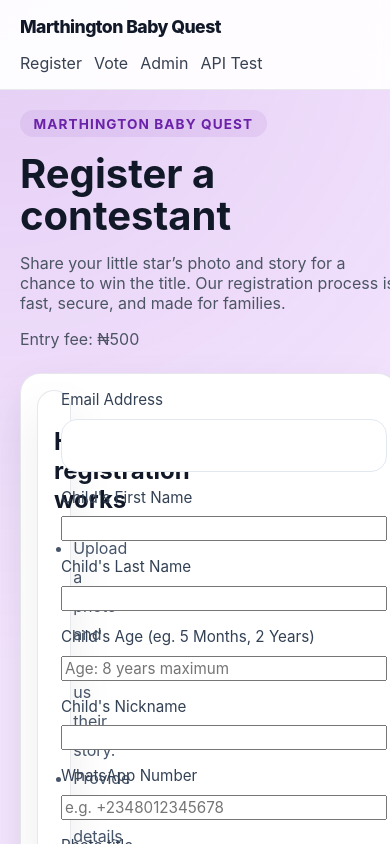
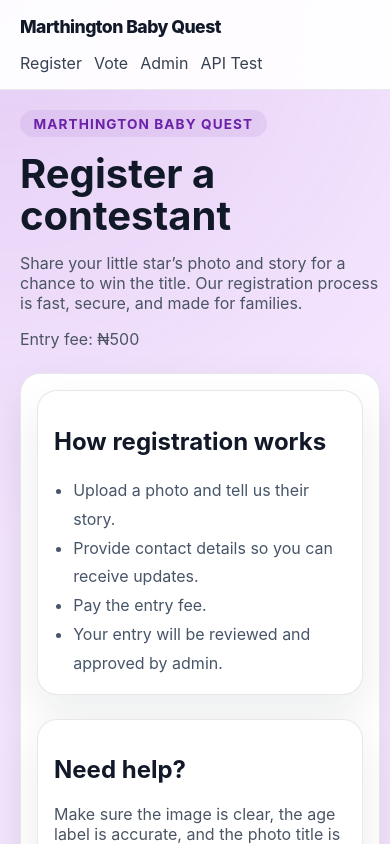
Before and after one commit to Washingtonam/Marthington-Quest, a Next.js app in the folder client/: page /register in a window 390 px wide. Shown: the top 844 px of the page. Built offline with nearby package versions, Linux system fonts and the light colour scheme; no server answers.

Commit message:
feat: Add full landing page code

```diff
--- a/client/app/globals.css
+++ b/client/app/globals.css
@@ -193,6 +193,12 @@ textarea {
 
 .form-card {
   max-width: 860px;
+}
+
+.register-layout {
+  display: grid;
+  gap: 1.5rem;
+  grid-template-columns: minmax(0, 1.2fr) minmax(320px, 0.8fr);
 }
 
 .input-grid {
@@ -528,6 +534,10 @@ button.btn-secondary:hover {
   .page-content {
     padding: 1.25rem;
   }
+
+  .register-layout {
+    grid-template-columns: 1fr;
+  }
 }
 
 @media (max-width: 640px) {
--- a/client/app/register/page.tsx
+++ b/client/app/register/page.tsx
@@ -164,14 +164,14 @@ export default function RegisterPage() {
         </div>
       </div>
 
-      <div className="card form-card" style={{ display: 'grid', gap: '1.5rem', gridTemplateColumns: 'minmax(0, 1.2fr) minmax(320px, 0.8fr)' }}>
+      <div className="card form-card register-layout">
         <div>
           <div className="card info-card" style={{ marginBottom: '1.5rem' }}>
             <h2>How registration works</h2>
             <ul style={{ paddingLeft: '1.2rem', margin: '1rem 0 0', color: '#475569', lineHeight: 1.8 }}>
               <li>Upload a photo and tell us their story.</li>
               <li>Provide contact details so you can receive updates.</li>
-              <li>Pay the entry fee or register for free if the fee is zero.</li>
+              <li>Pay the entry fee.</li>
               <li>Your entry will be reviewed and approved by admin.</li>
             </ul>
           </div>
```
